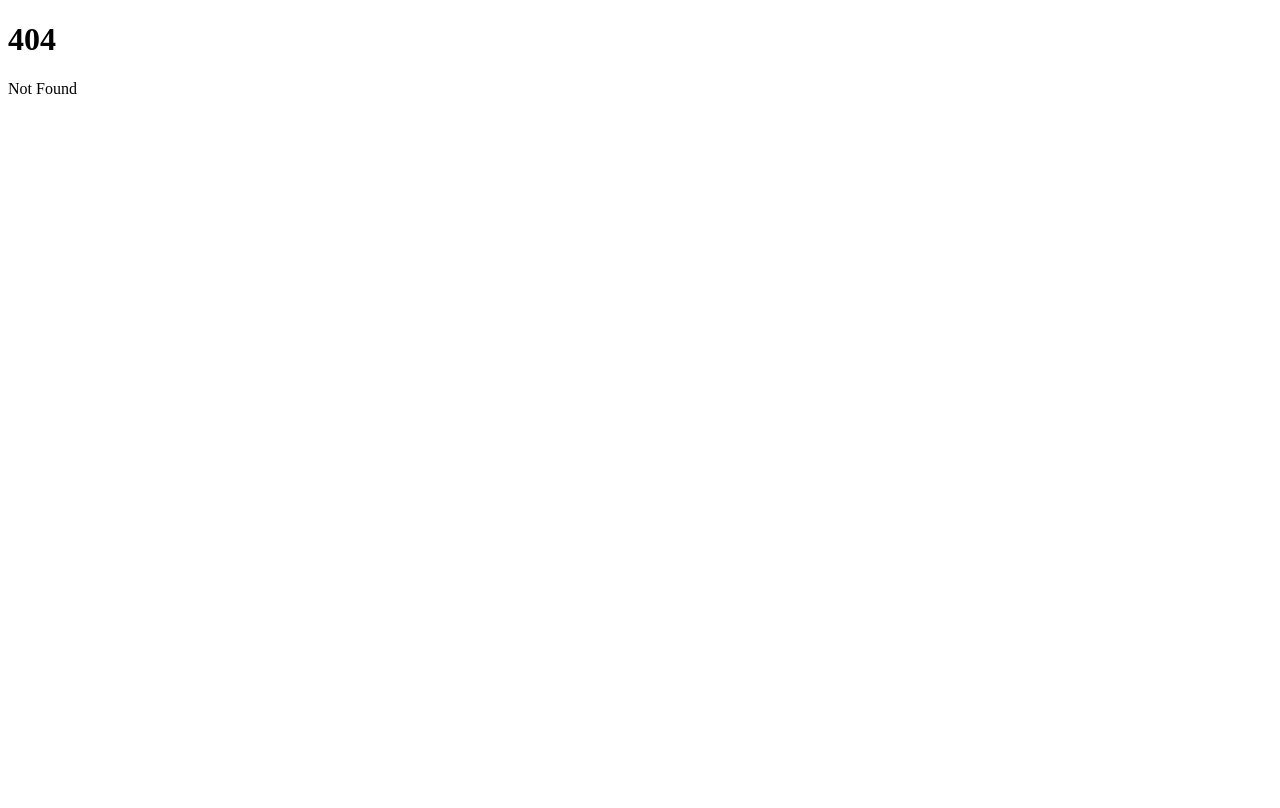
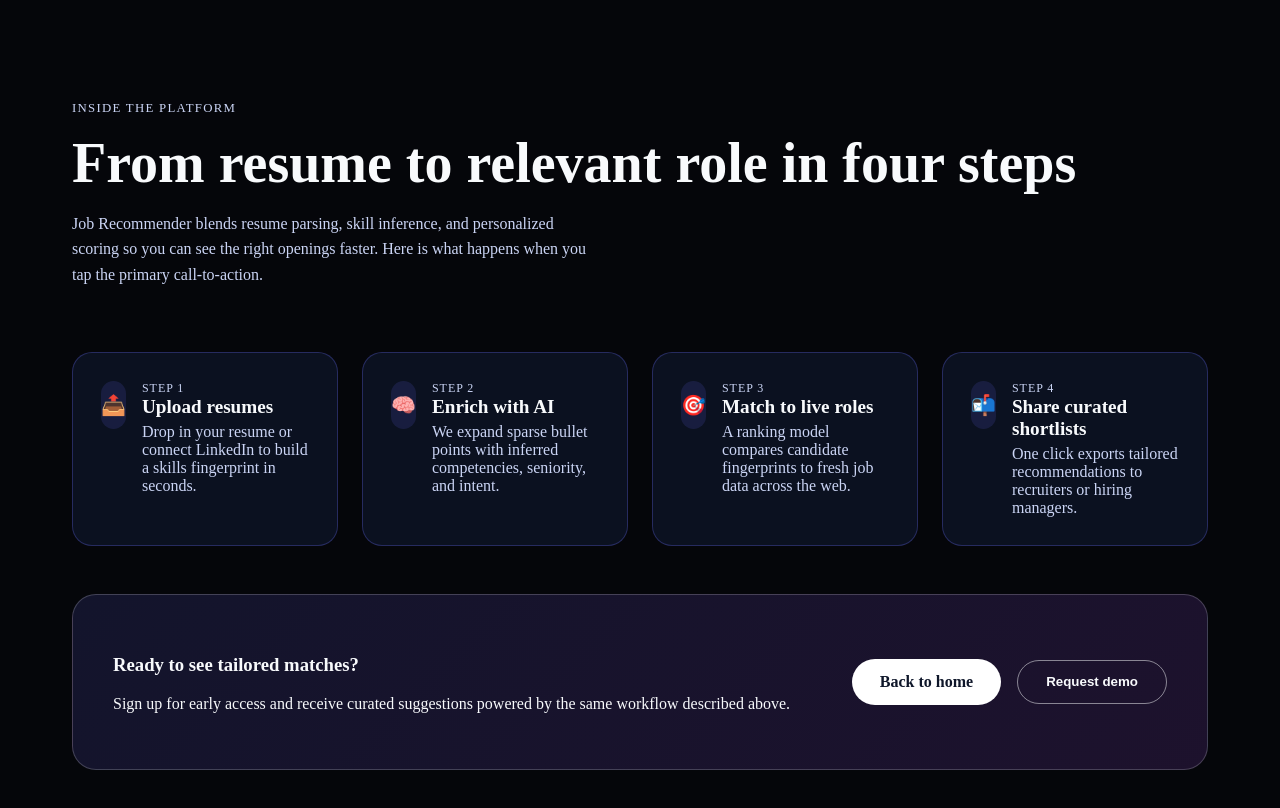
Before and after one commit to Yussufkadir/Job-Recommender, a SvelteKit app in the folder frontend/: page /learn-more in a window 1280 px wide. Before the commit this address had no page. Shown: the top 808 px of the page. Built offline with nearby package versions, Linux system fonts and the light colour scheme.

Commit message:
chore: created skeleton of the svelte frontend of the website.

```diff
--- /dev/null
+++ b/frontend/src/lib/components/HeroSection.svelte
@@ -0,0 +1,149 @@
+<script lang="ts">
+  type HeroContent = {
+    title: string;
+    subtitle: string;
+    cta: {
+      label: string;
+      href: string;
+    };
+    highlights?: Array<{
+      label: string;
+      value: string;
+    }>;
+  };
+
+  export let content: HeroContent;
+</script>
+
+<section class="hero">
+  <div class="hero__text">
+    <p class="pill">Smart job matching</p>
+    <h1>{content.title}</h1>
+    <p class="subtitle">{content.subtitle}</p>
+    <div class="actions">
+      <a class="cta" href={content.cta.href}>{content.cta.label}</a>
+      <button type="button" class="secondary">View demo</button>
+    </div>
+  </div>
+
+  {#if content.highlights?.length}
+    <ul class="stats">
+      {#each content.highlights as stat}
+        <li>
+          <strong>{stat.value}</strong>
+          <span>{stat.label}</span>
+        </li>
+      {/each}
+    </ul>
+  {/if}
+</section>
+
+<style>
+  :global(body) {
+    font-family: "Inter", system-ui, -apple-system, BlinkMacSystemFont, "Segoe UI", sans-serif;
+    margin: 0;
+    background: radial-gradient(circle at top, #101828 0%, #05060a 60%);
+    color: #f8fafc;
+  }
+
+  .hero {
+    display: grid;
+    grid-template-columns: repeat(auto-fit, minmax(280px, 1fr));
+    gap: 2.5rem;
+    align-items: center;
+    padding: clamp(3rem, 6vw, 6rem);
+    min-height: 80vh;
+  }
+
+  .hero__text h1 {
+    font-size: clamp(2.5rem, 5vw, 3.5rem);
+    margin-bottom: 1rem;
+  }
+
+  .subtitle {
+    font-size: 1.1rem;
+    color: #cbd5f5;
+    max-width: 40ch;
+  }
+
+  .pill {
+    display: inline-flex;
+    padding: 0.35rem 0.75rem;
+    border-radius: 999px;
+    border: 1px solid rgba(255, 255, 255, 0.2);
+    text-transform: uppercase;
+    letter-spacing: 0.08em;
+    font-size: 0.75rem;
+    margin-bottom: 1.15rem;
+  }
+
+  .actions {
+    margin-top: 1.5rem;
+    display: flex;
+    gap: 1rem;
+    flex-wrap: wrap;
+  }
+
+  .cta,
+  .secondary {
+    border-radius: 999px;
+    padding: 0.85rem 1.75rem;
+    font-weight: 600;
+    border: none;
+    cursor: pointer;
+    text-decoration: none;
+    transition: transform 150ms ease, box-shadow 150ms ease;
+  }
+
+  .cta {
+    background: linear-gradient(135deg, #6366f1, #a855f7);
+    color: white;
+    box-shadow: 0 20px 40px rgba(99, 102, 241, 0.35);
+  }
+
+  .secondary {
+    background: transparent;
+    border: 1px solid rgba(248, 250, 252, 0.4);
+    color: inherit;
+  }
+
+  .cta:hover,
+  .secondary:hover {
+    transform: translateY(-1px);
+  }
+
+  .stats {
+    list-style: none;
+    margin: 0;
+    padding: 0;
+    display: grid;
+    grid-template-columns: repeat(auto-fit, minmax(140px, 1fr));
+    gap: 1rem;
+  }
+
+  .stats li {
+    background: rgba(15, 23, 42, 0.6);
+    border: 1px solid rgba(99, 102, 241, 0.35);
+    border-radius: 1rem;
+    padding: 1.5rem;
+    text-align: center;
+    backdrop-filter: blur(8px);
+  }
+
+  .stats strong {
+    display: block;
+    font-size: 1.75rem;
+    margin-bottom: 0.25rem;
+  }
+
+  .stats span {
+    font-size: 0.9rem;
+    color: #cbd5f5;
+  }
+
+  @media (max-width: 600px) {
+    .actions {
+      flex-direction: column;
+    }
+  }
+</style>
--- /dev/null
+++ b/frontend/src/routes/learn-more/+page.svelte
@@ -0,0 +1,192 @@
+<script lang="ts">
+  const steps = [
+    {
+      title: "Upload resumes",
+      description:
+        "Drop in your resume or connect LinkedIn to build a skills fingerprint in seconds.",
+      icon: "📤"
+    },
+    {
+      title: "Enrich with AI",
+      description:
+        "We expand sparse bullet points with inferred competencies, seniority, and intent.",
+      icon: "🧠"
+    },
+    {
+      title: "Match to live roles",
+      description:
+        "A ranking model compares candidate fingerprints to fresh job data across the web.",
+      icon: "🎯"
+    },
+    {
+      title: "Share curated shortlists",
+      description:
+        "One click exports tailored recommendations to recruiters or hiring managers.",
+      icon: "📬"
+    }
+  ];
+</script>
+
+<svelte:head>
+  <title>How Job Recommender Works</title>
+</svelte:head>
+
+<main class="page">
+  <header class="lead">
+    <p class="eyebrow">Inside the platform</p>
+    <h1>From resume to relevant role in four steps</h1>
+    <p>
+      Job Recommender blends resume parsing, skill inference, and personalized scoring so you can
+      see the right openings faster. Here is what happens when you tap the primary call-to-action.
+    </p>
+  </header>
+
+  <section class="timeline">
+    {#each steps as step, index}
+      <article class="card">
+        <div class="icon" aria-hidden="true">{step.icon}</div>
+        <div>
+          <p class="step">Step {index + 1}</p>
+          <h2>{step.title}</h2>
+          <p>{step.description}</p>
+        </div>
+      </article>
+    {/each}
+  </section>
+
+  <section class="cta">
+    <div>
+      <h3>Ready to see tailored matches?</h3>
+      <p>
+        Sign up for early access and receive curated suggestions powered by the same workflow
+        described above.
+      </p>
+    </div>
+    <div class="cta__actions">
+      <a class="primary" href="/">Back to home</a>
+      <button type="button" class="secondary">Request demo</button>
+    </div>
+  </section>
+</main>
+
+<style>
+  :global(body) {
+    background: #05060a;
+    color: #f8fafc;
+  }
+
+  .page {
+    min-height: 100vh;
+    padding: clamp(2.5rem, 6vw, 5rem) clamp(1.5rem, 5vw, 6rem);
+    display: flex;
+    flex-direction: column;
+    gap: 3rem;
+  }
+
+  .lead h1 {
+    font-size: clamp(2.25rem, 5vw, 3.5rem);
+    margin: 0.5rem 0 1rem;
+  }
+
+  .lead p {
+    max-width: 65ch;
+    color: #cbd5f5;
+    line-height: 1.6;
+  }
+
+  .eyebrow {
+    text-transform: uppercase;
+    letter-spacing: 0.1em;
+    font-size: 0.8rem;
+    color: #94a3b8;
+  }
+
+  .timeline {
+    display: grid;
+    grid-template-columns: repeat(auto-fit, minmax(240px, 1fr));
+    gap: 1.5rem;
+  }
+
+  .card {
+    background: rgba(15, 23, 42, 0.7);
+    border: 1px solid rgba(99, 102, 241, 0.3);
+    border-radius: 1.25rem;
+    padding: 1.75rem;
+    display: flex;
+    gap: 1rem;
+    align-items: flex-start;
+  }
+
+  .icon {
+    width: 3rem;
+    height: 3rem;
+    border-radius: 0.85rem;
+    background: rgba(99, 102, 241, 0.15);
+    display: grid;
+    place-items: center;
+    font-size: 1.25rem;
+  }
+
+  .step {
+    text-transform: uppercase;
+    letter-spacing: 0.08em;
+    font-size: 0.75rem;
+    color: #94a3b8;
+    margin: 0 0 0.25rem;
+  }
+
+  .card h2 {
+    margin: 0 0 0.35rem;
+    font-size: 1.2rem;
+  }
+
+  .card p {
+    margin: 0;
+    color: #cbd5f5;
+  }
+
+  .cta {
+    border-radius: 1.5rem;
+    border: 1px solid rgba(248, 250, 252, 0.2);
+    padding: clamp(1.5rem, 4vw, 2.5rem);
+    display: flex;
+    justify-content: space-between;
+    gap: 1.5rem;
+    background: linear-gradient(135deg, rgba(99, 102, 241, 0.15), rgba(168, 85, 247, 0.15));
+    flex-wrap: wrap;
+  }
+
+  .cta__actions {
+    display: flex;
+    gap: 1rem;
+    flex-wrap: wrap;
+    align-items: center;
+  }
+
+  .primary,
+  .secondary {
+    border-radius: 999px;
+    padding: 0.85rem 1.75rem;
+    font-weight: 600;
+    border: none;
+    cursor: pointer;
+    text-decoration: none;
+    color: inherit;
+  }
+
+  .primary {
+    background: white;
+    color: #0f172a;
+  }
+
+  .secondary {
+    background: transparent;
+    border: 1px solid rgba(248, 250, 252, 0.5);
+  }
+
+  @media (max-width: 600px) {
+    .card {
+      flex-direction: column;
+    }
+  }
+</style>
```
Also changed, not shown: frontend/src/routes/+page.svelte (+8 -2 lines), frontend/src/routes/+page.ts (added, +19 -0 lines), frontend/src/routes/+layout.ts (added), frontend/src/routes/about/+page.svelte (added), frontend/src/routes/jobs/[id]/+page.svelte (added).
